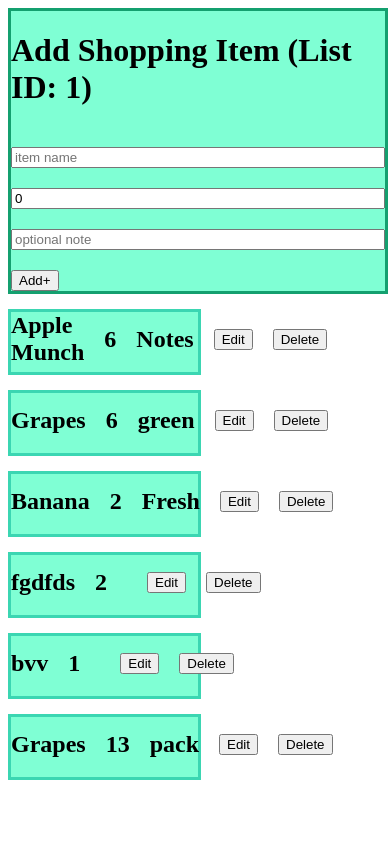
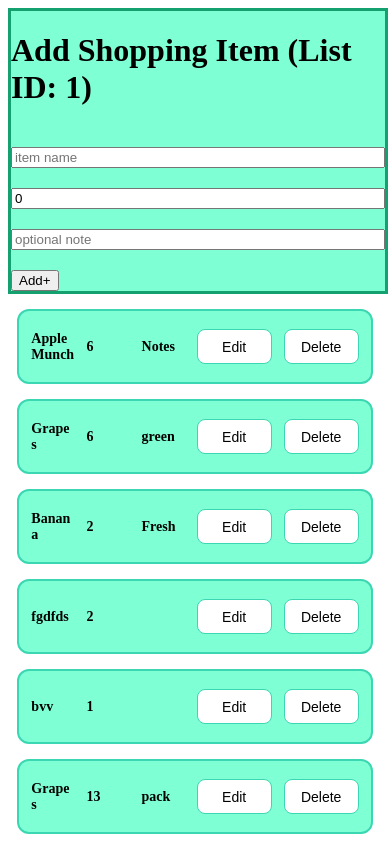
Before and after one commit to khethiwengema04-gif/ShoppingList, a React (Vite) app: page /list/1 in a window 390 px wide. Built offline with nearby package versions, Linux system fonts and the light colour scheme; data requests are answered from the project's data file.

Commit message:
I did media query here

```diff
--- a/src/Components/ItemCard/ItemCard.module.css
+++ b/src/Components/ItemCard/ItemCard.module.css
@@ -1,20 +1,72 @@
 .itemlistCard {
-    width: 50%;
-    height: 60px;
+    width: 80%;
+    max-width: 750px;
+    min-height: 75px;
     display: flex;
     flex-direction: row;
-    border: solid rgb(59, 214, 178);
-    gap: 100px;
+    align-items: center;
+    border: 2px solid rgb(59, 214, 178);
+    border-radius: 12px;
+    gap: 20px;
     background-color: aquamarine;
-    margin-top: 15px;
+    margin: 15px auto;
+    padding: 12px 20px;
+    box-sizing: border-box;
+    transition: 0.3s ease;
+}
+
+.itemlistCard:hover {
+    transform: translateY(-2px);
+    box-shadow: 0 4px 10px rgba(0, 0, 0, 0.12);
 }
 
 .itemlistButton {
-    width: 50px;
-    height: 30px;
+    width: 100%;
     display: flex;
+    flex-direction: row;
+    justify-content: space-between;
+    align-items: center;
     gap: 20px;
-    align-items: center;
-    margin-top: 12px;
+}
 
+.itemlistButton h2 {
+    flex: 1;
+    margin: 0;
+    font-size: 16px;
+    font-weight: 600;
+    overflow-wrap: anywhere;
 }
+
+.editButton,
+.deletebutton {
+    min-width: 75px;
+    height: 35px;
+    padding: 5px 12px;
+    border: 1px solid rgb(59, 214, 178);
+    border-radius: 8px;
+    background-color: white;
+    font-size: 14px;
+    cursor: pointer;
+    transition: 0.3s ease;
+}
+
+.editButton:hover,
+.deletebutton:hover {
+    background-color: rgb(59, 214, 178);
+}
+
+@media (max-width: 600px) {
+    .itemlistCard {
+        width: 95%;
+        padding: 12px;
+    }
+
+    .itemlistButton {
+        flex-wrap: wrap;
+        gap: 12px;
+    }
+
+    .itemlistButton h2 {
+        font-size: 14px;
+    }
+}
```
